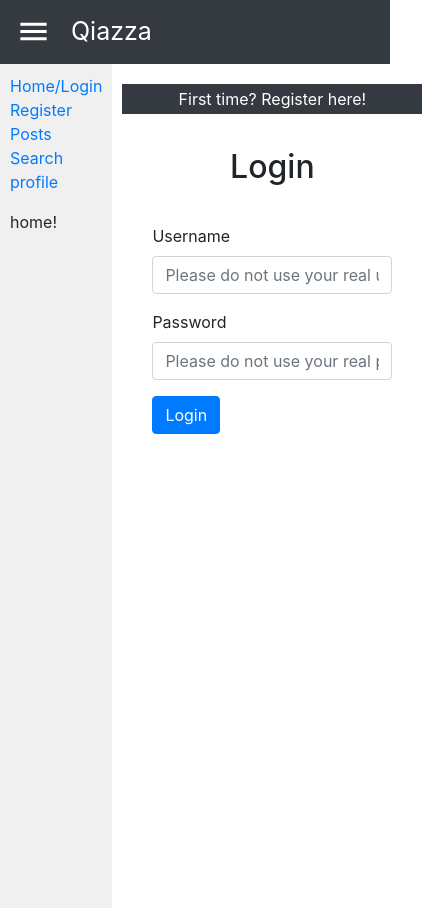
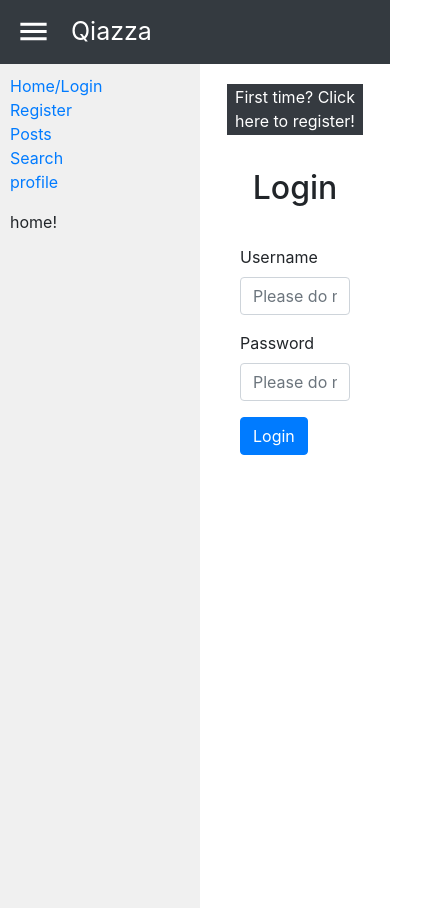
Before and after one commit to tap498775210/project97, a React (Create React App) app in the folder client/: page / in a window 390 px wide. Shown: the whole page, 432 px wide, since content can reach past the window. Built offline with nearby package versions, Linux system fonts and the light colour scheme.

Commit message:
Changed style and text in the message box of the login page

```diff
--- a/client/src/components/LoginForm.css
+++ b/client/src/components/LoginForm.css
@@ -20,8 +20,6 @@ h2 {
     text-align: center;
     color: white;
     padding: 1%;
-    /* margin-left: 30%;
-    margin-right: 30%; */
     margin-left: auto;
     margin-right: auto;
     margin-bottom: 10px;
@@ -29,3 +27,11 @@ h2 {
     margin-top: 10px;
     background-color:#353a40;
 }
+
+/* The width of the message box changed to 80% for screen width < 450px
+    reference: https://www.w3schools.com/cssref/css3_pr_mediaquery.asp */
+@media screen and (max-width: 450px) {
+    .Message {
+        width: 80%;
+    }
+}
--- a/client/src/components/LoginForm.js
+++ b/client/src/components/LoginForm.js
@@ -35,7 +35,7 @@ function LoginForm() {
     <>
     <div className="Message">
       <Link to="/register" style={{color: "white"}}>
-        First time? Register here!
+        First time? Click here to register!
       </Link>
     </div>
     <br />
--- a/client/src/components/Question.js
+++ b/client/src/components/Question.js
@@ -150,7 +150,7 @@ class Question extends Component {
         //show the post form submit window and questions
         <>
         <div>
-          <h1 style= {{ display: "inline-block" }}>Post a Question</h1>
+          <h1>Post a Question</h1>
         </div>
 
         <form onSubmit={this.handleSubmit}>
```
Also changed, not shown: 1 other file (tests, documents, lock files or other folders).
